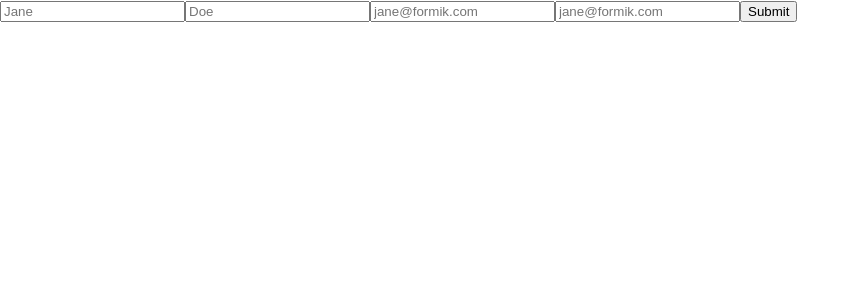
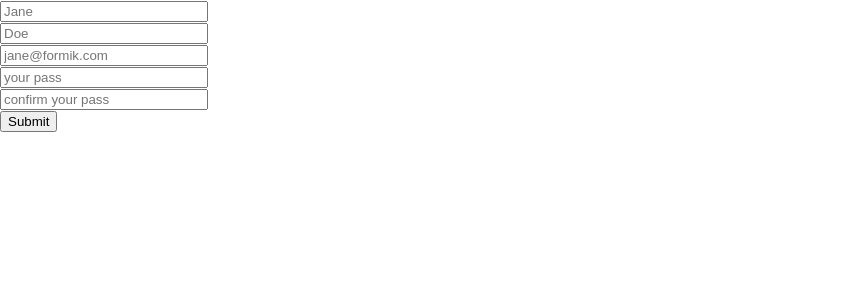
Before and after one commit to thucnd99/prepare-nestjs-immutablejs, a React (Create React App) app in the folder frontend/: page / in a window 1280 px wide. Shown: the top 300 px of the page, without its empty margins (0-860 px from the left). Built offline with nearby package versions, Linux system fonts and the light colour scheme.

Commit message:
custom css of form register

```diff
--- a/frontend/src/components/register/Register.scss
+++ b/frontend/src/components/register/Register.scss
@@ -0,0 +1,7 @@
+.form {
+    width: 200px;
+    color: red;
+}
+.form-item {
+    width: 100%;
+}
--- a/frontend/src/components/register/Register.tsx
+++ b/frontend/src/components/register/Register.tsx
@@ -1,6 +1,8 @@
 import React from 'react';
 import { Formik, Form, Field, ErrorMessage, useField, FormikProps } from "formik";
 import * as Yup from "yup";
+import "./Register.scss"
+
 const RegisterForm: React.FC = () => (
     <Formik
         initialValues={{
@@ -20,7 +22,9 @@ const RegisterForm: React.FC = () => (
                 .email('Invalid email address')
                 .required('Email is required'),
             password: Yup.string()
-                .required('Password is required')
+                .required('Password is required'),
+            confirmPassword: Yup.string()
+                .oneOf([Yup.ref('password')], 'Passwords must match')
         })}
         onSubmit={(values, { setSubmitting }) => {
             setTimeout(() => {
@@ -29,35 +33,47 @@ const RegisterForm: React.FC = () => (
             }, 400);
         }}
     >
-        <Form>
+        <Form className='form'>
             <Field
+                className='form-item'
                 label="First Name"
                 name="firstName"
                 type="text"
                 placeholder="Jane"
             />
-            <ErrorMessage name="firstName">{(msg) => <p>{msg}</p>}</ErrorMessage>
+            <ErrorMessage className='error' name="firstName">{(msg) => <p>{msg}</p>}</ErrorMessage>
             <Field
+                className='form-item'
                 label="Last Name"
                 name="lastName"
                 type="text"
                 placeholder="Doe"
             />
-            <ErrorMessage name="lastName">{(msg) => <p>{msg}</p>}</ErrorMessage>
+            <ErrorMessage className='error' name="lastName">{(msg) => <p>{msg}</p>}</ErrorMessage>
             <Field
+                className='form-item'
                 label="Email Address"
                 name="email"
                 type="email"
                 placeholder="jane@formik.com"
             />
-            <ErrorMessage name="email">{(msg) => <p>{msg}</p>}</ErrorMessage>
+            <ErrorMessage className='error' name="email">{(msg) => <p>{msg}</p>}</ErrorMessage>
             <Field
+                className='form-item'
                 label="Password"
                 name="password"
                 type="password"
-                placeholder="jane@formik.com"
+                placeholder="your pass"
             />
-            <ErrorMessage name="password">{(msg) => <p>{msg}</p>}</ErrorMessage>
+            <ErrorMessage className='error' name="password">{(msg) => <p>{msg}</p>}</ErrorMessage>
+            <Field
+                className='form-item'
+                label="Confirm password"
+                name="confirmPassword"
+                type="password"
+                placeholder="confirm your pass"
+            />
+            <ErrorMessage className='error' name="confirmPassword">{(msg) => <p>{msg}</p>}</ErrorMessage>
             <button type="submit">Submit</button>
         </Form>
     </Formik>
```
